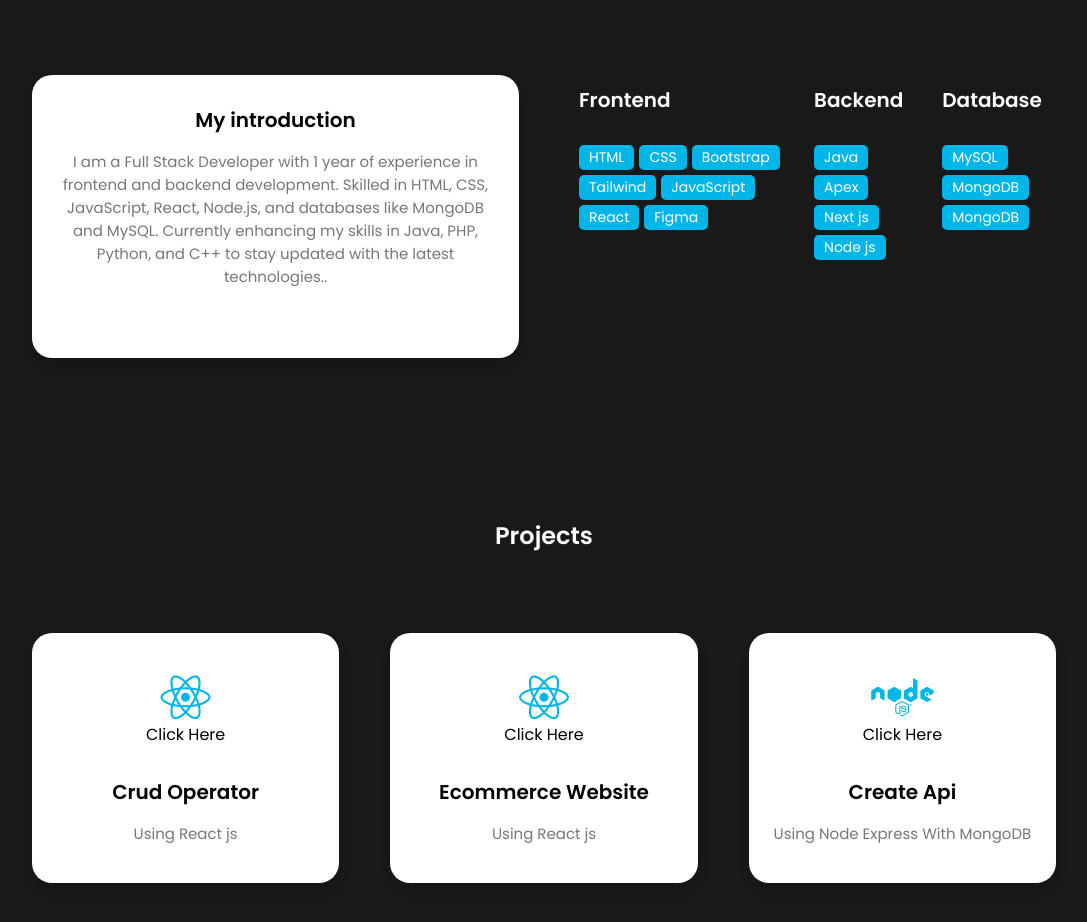
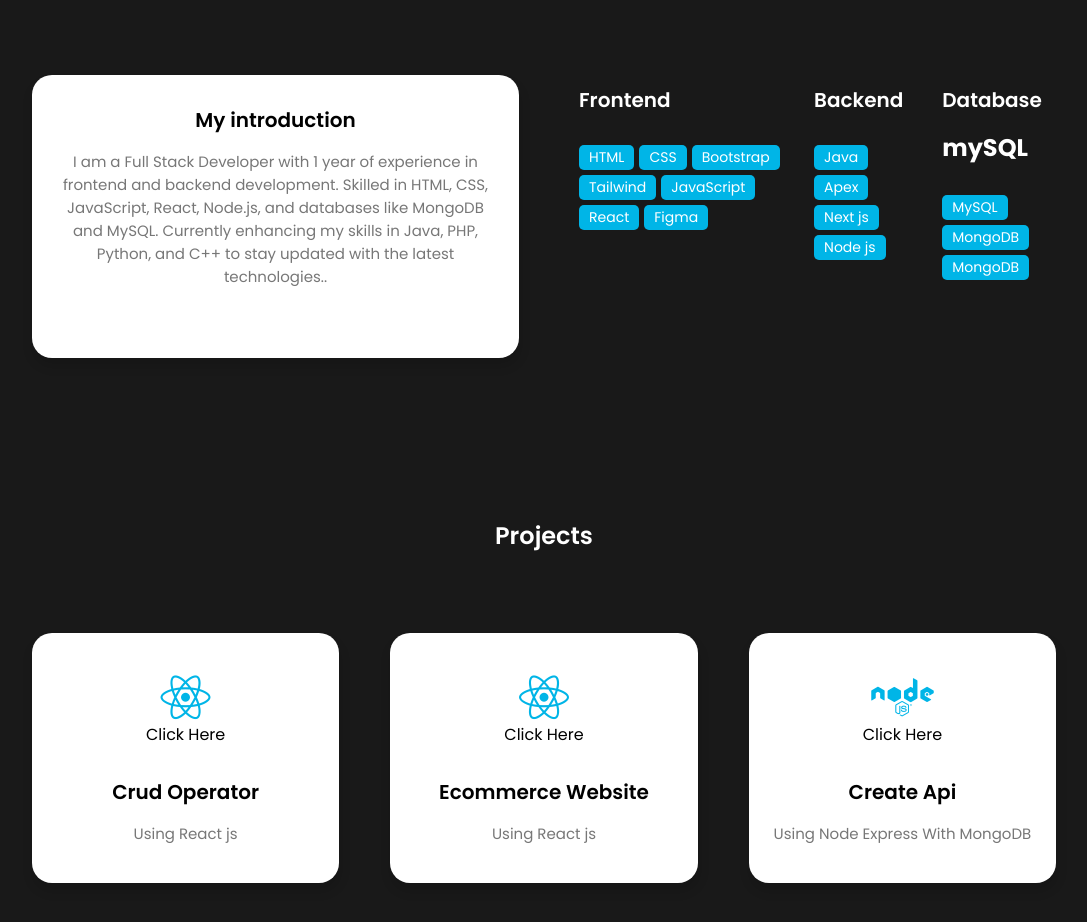
Before and after one commit to Zulfiqar-Ali10/React-Portfolio, a React (Vite) app: page / in a window 1280 px wide. Shown: the part 920-1842 px from the top of the page, without its empty margins (96-1183 px from the left). Built offline with nearby package versions, Linux system fonts and the light colour scheme.

Commit message:
changes-57

```diff
--- a/src/Components/About.jsx
+++ b/src/Components/About.jsx
@@ -45,6 +45,7 @@ export default function About() {
       <div className="skills-box">
         <div className="skills-header">
           <h3>Database</h3>
+          <h2>mySQL</h2>
         </div>
         <div className="skills-list">
           <span>MySQL</span>
```
